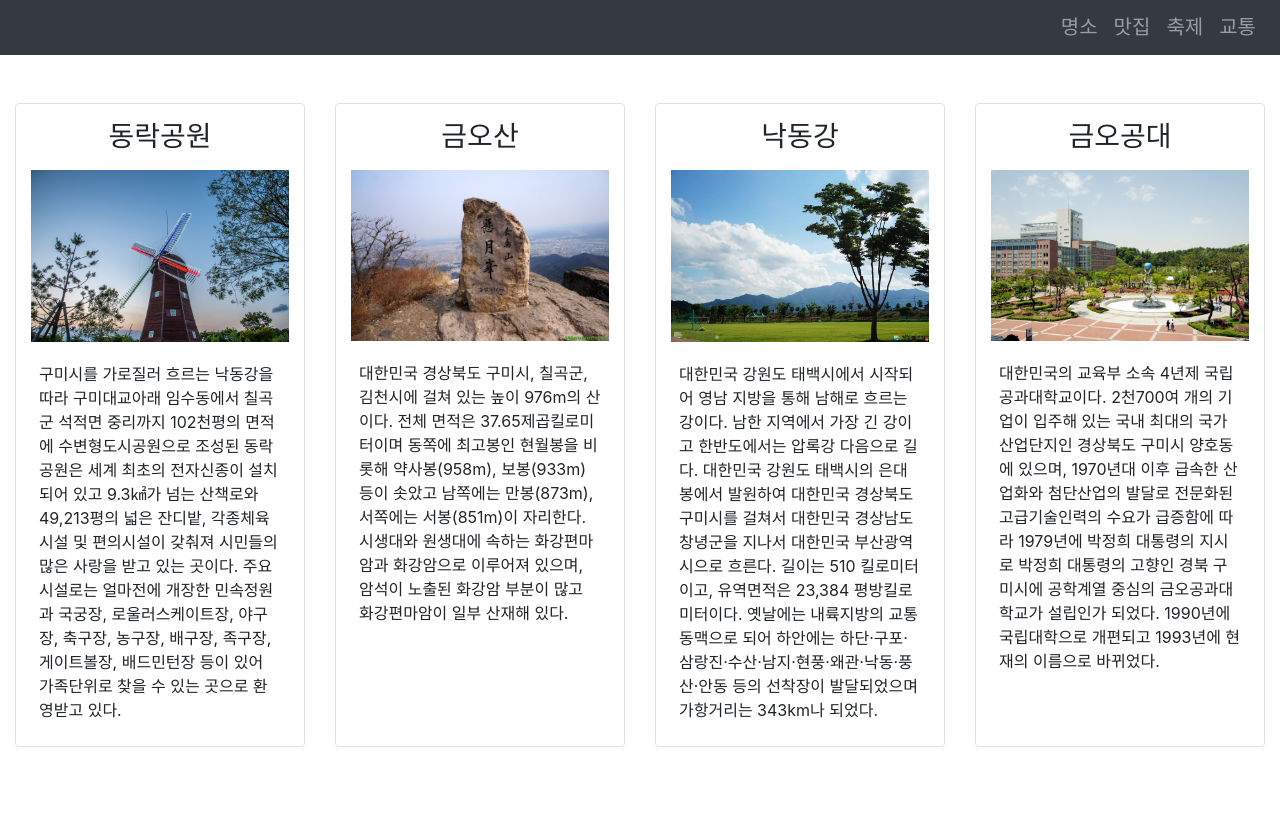
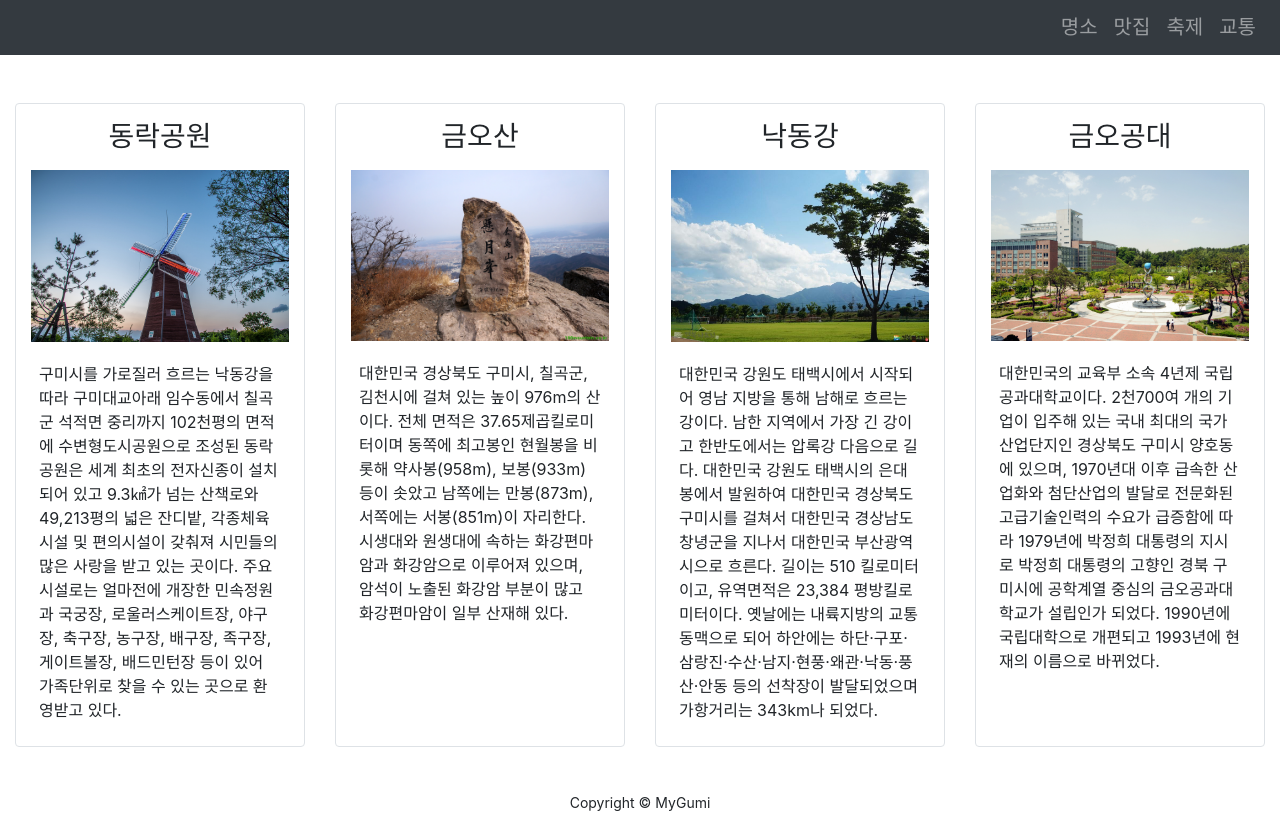
Before and after one commit to ljh1324/responsive-web, a plain HTML site: page index.html in a window 1280 px wide. Shown: the part 73-901 px from the top of the page. Before the commit the page ends 820 px from the top, so only its background shows below. Drawn offline with nearby package versions, Linux system fonts and the light colour scheme.

Commit message:
feat: footer 추가

```diff
--- a/index.html
+++ b/index.html
@@ -67,6 +67,12 @@
     </div>
   </div>
 
+  <footer class="footer">
+    <div class="container text-center">
+      <small>Copyright &copy; MyGumi</small>
+    </div>
+  </footer>
+
   <script src="https://cdnjs.cloudflare.com/ajax/libs/popper.js/1.14.7/umd/popper.min.js"
     integrity="sha384-UO2eT0CpHqdSJQ6hJty5KVphtPhzWj9WO1clHTMGa3JDZwrnQq4sF86dIHNDz0W1"
     crossorigin="anonymous"></script>
--- a/style.css
+++ b/style.css
@@ -66,3 +66,10 @@
   margin-bottom: 12px;
   width: 100%;
 }
+
+.footer {
+    margin-top: 30px;
+    width: 100%;
+    height: 50px;
+    line-height: 50px;
+}
```
